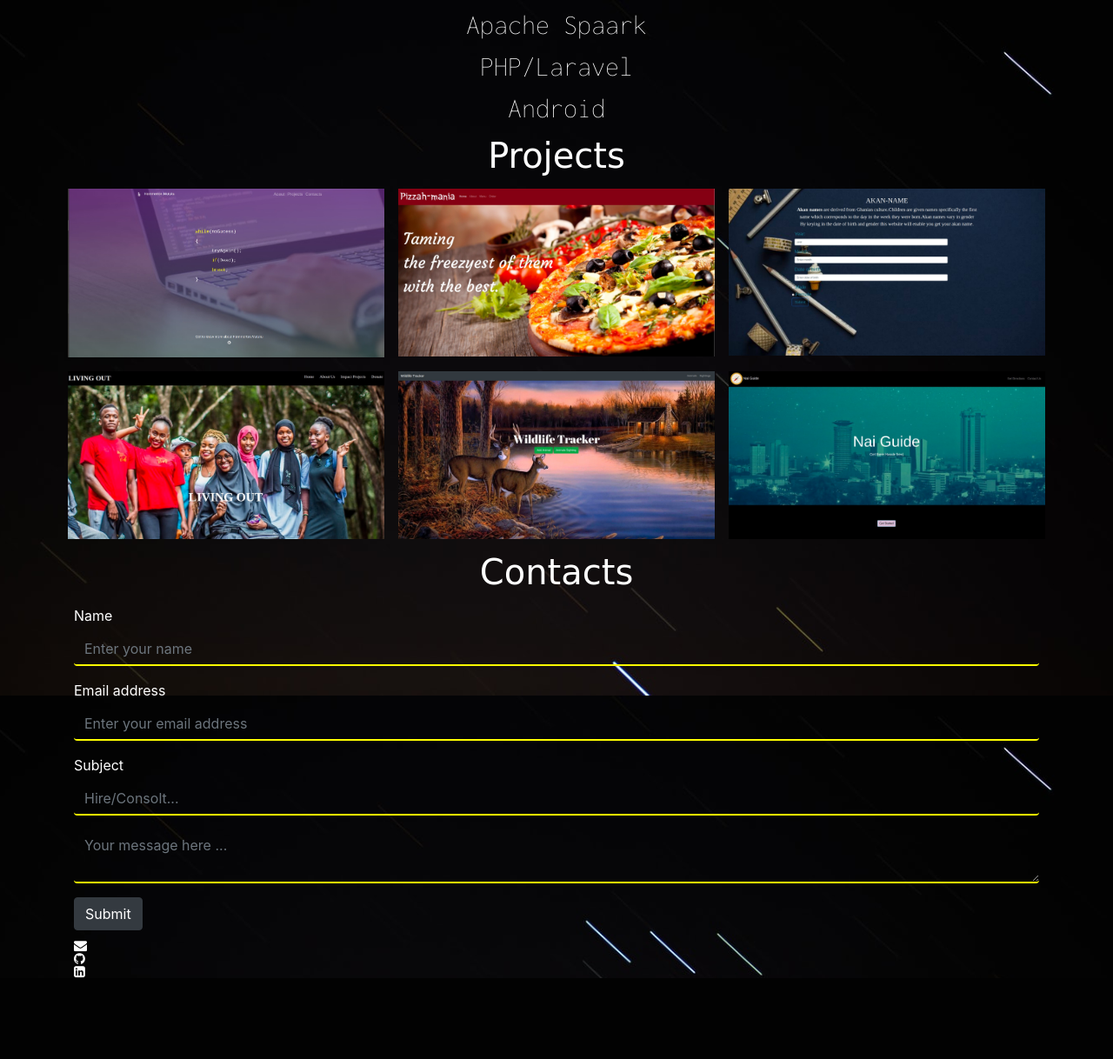
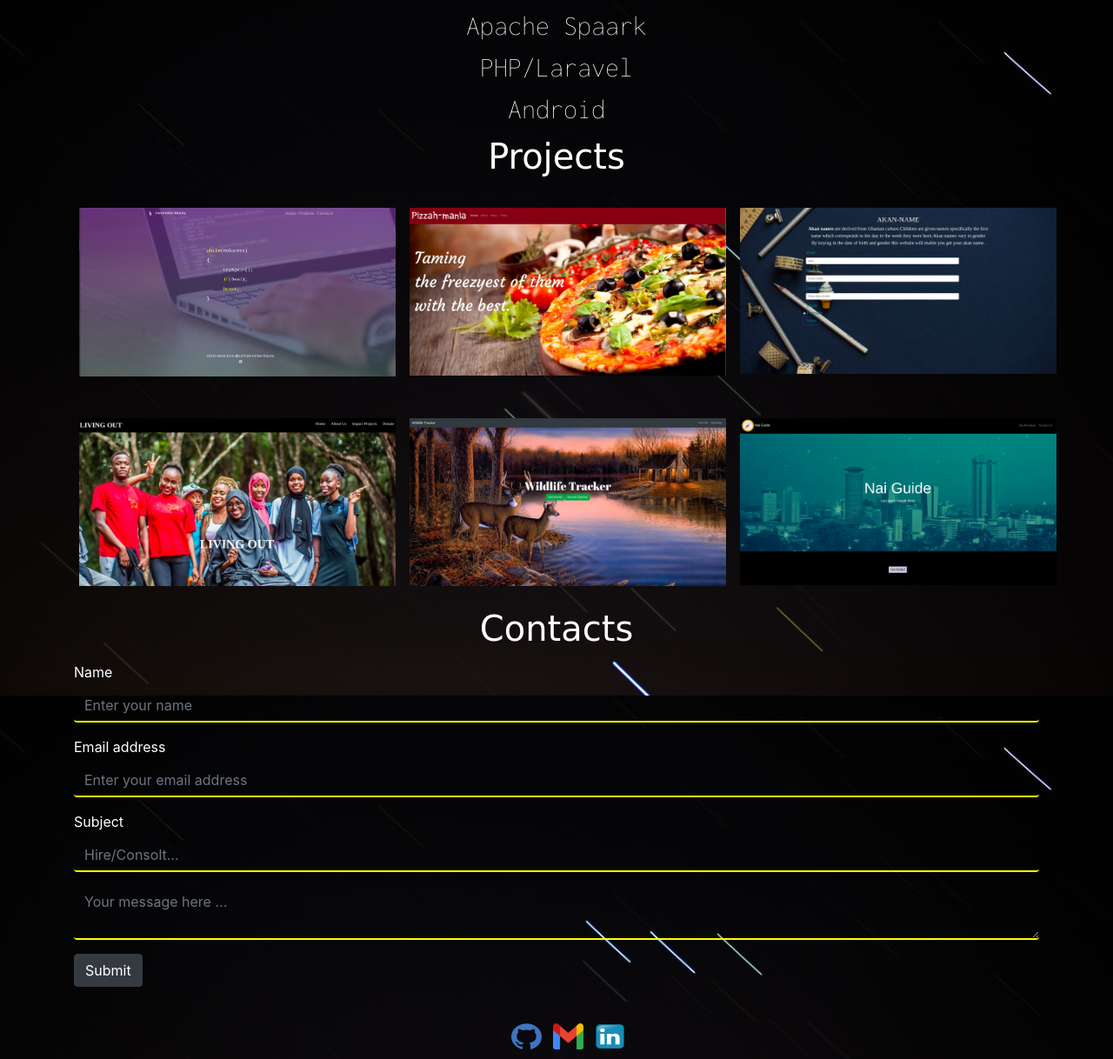
Before and after one commit to Hammertonmutuku/Portfolio, a PHP site: page / in a window 1280 px wide. Shown: the part 1600-2818 px from the top of the page at 87% size. Before the commit the page ends 2725 px from the top, so only its background shows below. Run offline with PHP 8.4, Linux system fonts and the light colour scheme; some web fonts are replaced.

Commit message:
made a footer

```diff
--- a/css/styles.css
+++ b/css/styles.css
@@ -33,9 +33,7 @@ input.form-control,input.form-control:focus {
 .btn-dark:hover{
     background-color: yellow;
 }
-.footer{
- font-size: 3px;
-}
+
  .anime1 {
     display: flex;
     flex-direction: column;
@@ -316,7 +315,14 @@ display:none;
   }
   .footer{
     margin-top: 10px;
-  }
+    display: flex;
+    justify-content: center;
+    }
+    .footer, img {
+      margin-left: 13px;
+      margin-top: 21px;
+      margin-bottom: 11px;
+    }
 
    @media (max-width: 600px ){
     .anime1{
--- a/index.php
+++ b/index.php
@@ -7,9 +7,9 @@
     <div id = "top">
                 <p><span class =pan1>while</span>(noSucess)</p>
                 <p>{</p>
-                <p>  &nbsp&nbsp&nbsp&nbsptryAgain();</p>
-                <p>  &nbsp&nbsp&nbsp&nbsp<span class = pan1>if</span>(Dead);</p>
-                <p>  &nbsp&nbsp&nbsp&nbsp<span class = pan1>break</span>;</p>
+                <p>  &nbsp&nbsp&nbsptryAgain();</p>
+                <p>  &nbsp&nbsp&nbsp<span class = pan1>if</span>(Dead);</p>
+                <p>  &nbsp&nbsp&nbsp<span class = pan1>break</span>;</p>
 
                 <p>}</p>
     </div>
@@ -90,11 +90,15 @@
             <button type="submit"  class="btn btn-dark" name="submit" onclick="sendEmail()" value="Send an Email">Submit</button>
             </form>
 
+
             <div class="footer">
-            <div><i class="fa fa-envelope fa-5x" style="color:white" aria-hidden="true"></i></div>
-            <div><i class="fa fa-github fa-5x" style="color:white" aria-hidden="true"></i></div>
-            <i class="fa fa-linkedin-square fa-5x"  style="color:white" aria-hidden="true"></i></div>
- </div>
+            <div><a href ="https://github.com/Hammertonmutuku?tab=repositories" target="_blank"><img src="images/github.png" height= "30px" width = "35px" margin-right ="10px"></a></div>
+            <div><img src="images/gmail.png" height= "30px" width = "35px"></div>
+            <div><a href ="https://www.linkedin.com/in/hammerton-mutuku-8968611a5/" target="_blank"><img src="images/linkedin.png" height= "30px" width = "35px"></a></div>
+            <div>
+
+
+
 </div>
 
 
```
Also changed, not shown: other parts of css/styles.css (+17 -10 lines), images/github.png (added), images/gmail.png (added), images/linkedin.png (added).
